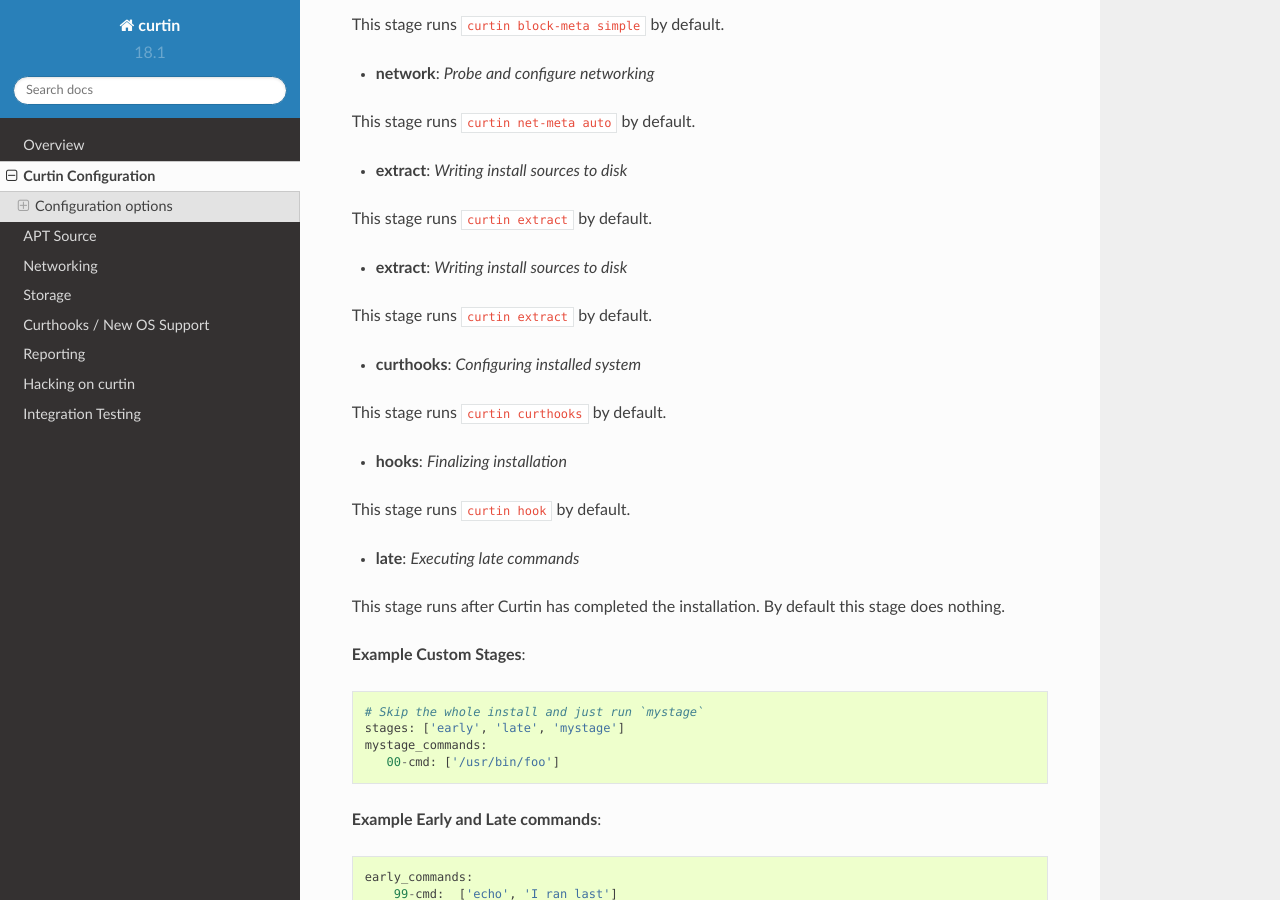
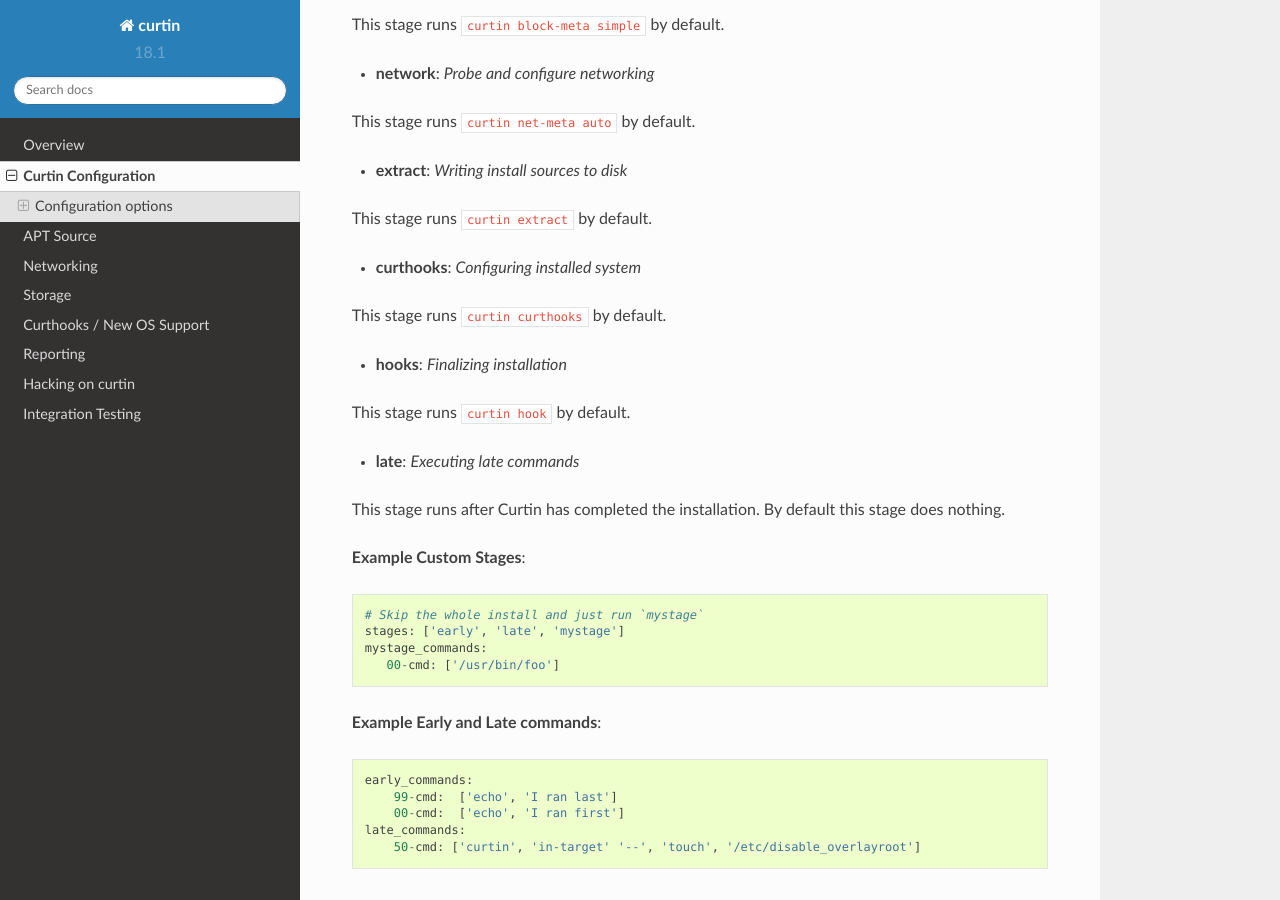
Before and after one commit to canonical/curtin, a Sphinx documentation site: the page built from doc/topics/config.rst, in a window 1280 px wide and 900 px high, scrolled down 11185 px. Built offline with Sphinx 7.4.7 and the Read the Docs theme 2.0.0, drawn with Linux system fonts in a browser that asks for light colours.

Commit message:
Remove duplicate extract stage

```diff
--- a/doc/topics/config.rst
+++ b/doc/topics/config.rst
@@ -522,10 +522,6 @@ This stage runs ``curtin net-meta auto`` by default.
 
 This stage runs ``curtin extract`` by default.
 
-- **extract**: *Writing install sources to disk*
-
-This stage runs ``curtin extract`` by default.
-
 - **curthooks**: *Configuring installed system*
 
 This stage runs ``curtin curthooks`` by default.
```
